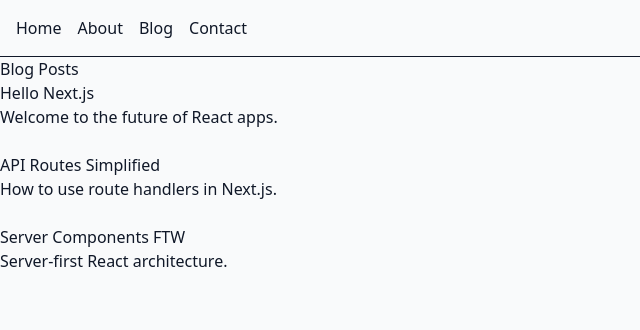
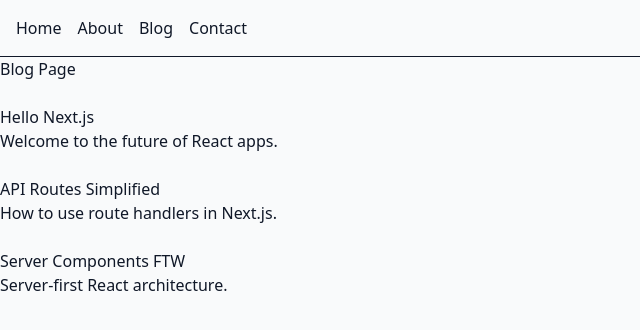
Before and after one commit to dkay9/Next-blog-demo, a Next.js app: page /blog in a window 1280 px wide. Shown: the top 330 px of the page, without its empty margins (0-640 px from the left). Built offline with nearby package versions, Linux system fonts and the light colour scheme.

Commit message:
new push

```diff
--- a/src/app/blog/page.tsx
+++ b/src/app/blog/page.tsx
@@ -6,25 +6,27 @@
 }
 
 type Post = {
-  id: number;
-  title: string;
-  body?: string;
-};
-
+    id: number;
+    title: string;
+    body?: string;
+}
 
 export default async function BlogPage() {
     const res = await fetch("http://localhost:3000/api/posts", {
         next: { revalidate: 0 }
     })
-    const posts: Post[] = await res.json();
+    if (!res.ok) throw new Error("Failed to fetch posts");
+
+    const posts: Post[] = await res.json()
+
     return (
         <main>
-            <h1>Blog Posts</h1>
+            <h1 className="mb-6">Blog Page </h1>
 
             {posts.map((post) => (
-                <article key={post.id} className="mb-6">
+                <article key={post.id}>
                     <h2>{post.title}</h2>
-                    <p>{post.body}</p>
+                    <p className="mb-6">{post.body}</p>
                 </article>
             ))}
         </main>
--- a/src/app/components/PostList.tsx
+++ b/src/app/components/PostList.tsx
@@ -1,12 +1,12 @@
 "use client";
 import { useState } from "react";
 
-interface Post {
+type Post = {
     id: number;
     title: string
 }
 
-interface PostListProps {
+type PostListProps = {
     posts: Post[]
 }
 
```
